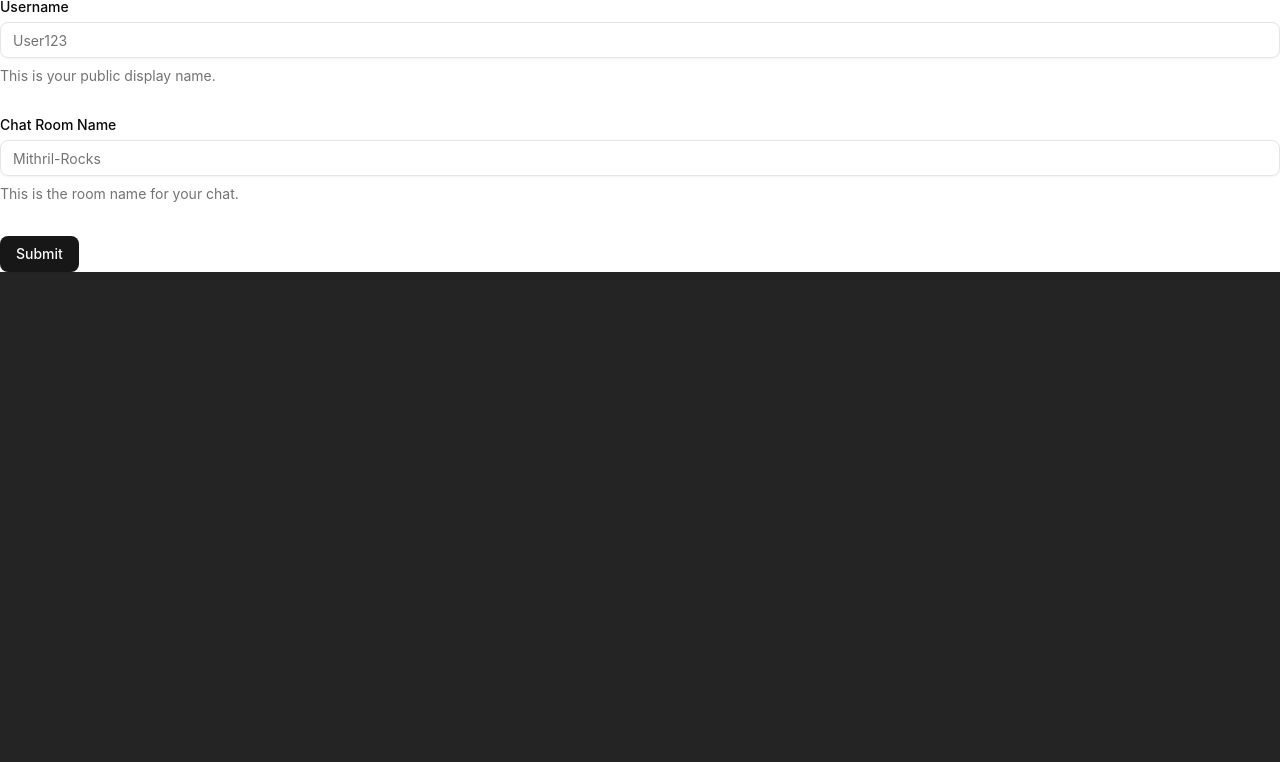
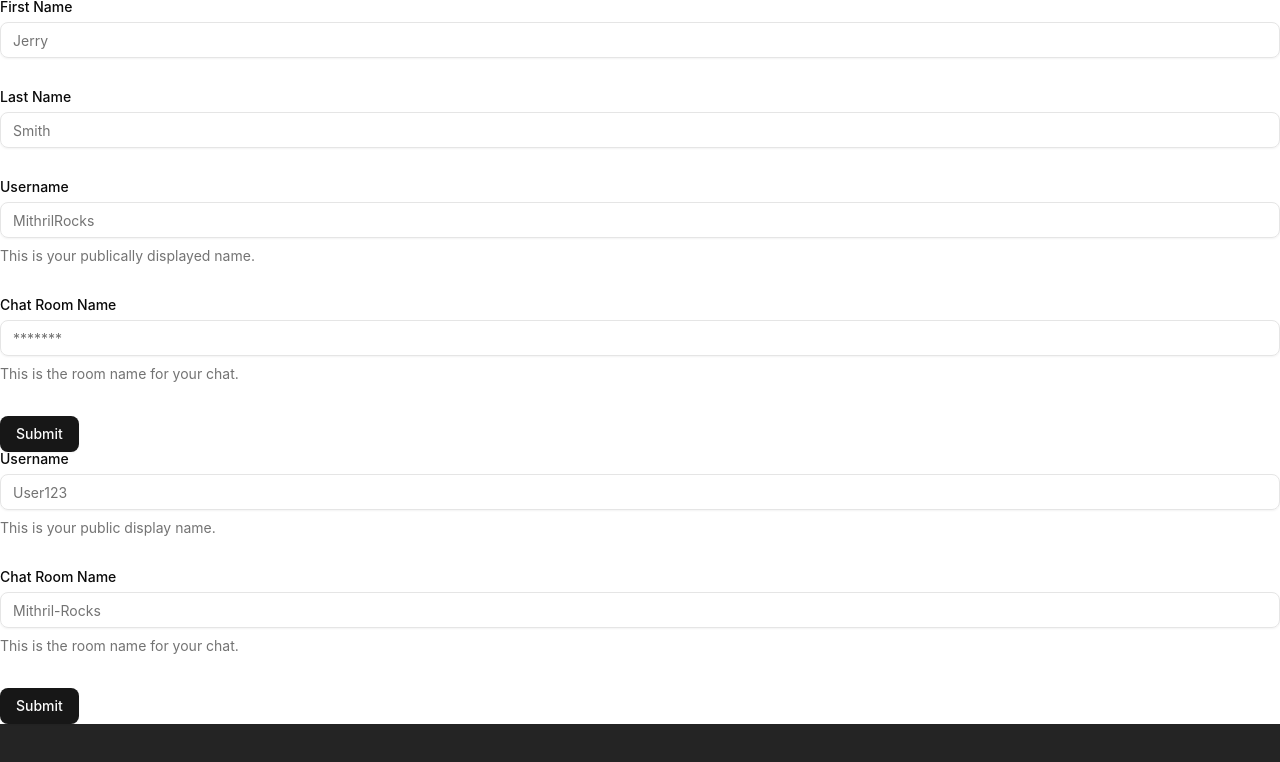
Before and after one commit to SobczakL/ai-groupchat, a React (Vite) app in the folder client/: page / in a window 1280 px wide. Shown: the top 762 px of the page. Built offline with nearby package versions, Linux system fonts and the light colour scheme; no server answers.

Commit message:
signup page

```diff
--- /dev/null
+++ b/client/src/components/login/signup.tsx
@@ -0,0 +1,134 @@
+import { Button } from "@/components/ui/button"
+import {
+    Form,
+    FormControl,
+    FormDescription,
+    FormField,
+    FormItem,
+    FormLabel,
+    FormMessage,
+} from "@/components/ui/form"
+import { Input } from "@/components/ui/input"
+import { z } from "zod";
+import { zodResolver } from "@hookform/resolvers/zod";
+import { useForm } from "react-hook-form";
+
+const formSchema = z.object({
+    firstName: z.string(),
+    lastName: z.string(),
+    userName: z.string(),
+    password: z.string()
+        .min(8, "Password must be at least 8 characters long")
+        .regex(/[A-Z]/, "Password must contain at least one uppercase letter")
+        .regex(/[a-z]/, "Password must contain at least one lowercase letter")
+        .regex(/[0-9]/, "Password must contain at least one number")
+        .regex(/[^A-Za-z0-9]/, "Password must contain at least one special character")
+})
+
+type FormValues = z.infer<typeof formSchema>;
+
+interface SignUpOptionsProps {
+    handleNewUser: (values: FormValues) => void;
+}
+
+export default function SignUpOptions({ handleNewUser }: SignUpOptionsProps) {
+
+    const form = useForm<z.infer<typeof formSchema>>({
+        resolver: zodResolver(formSchema),
+        defaultValues: {
+            firstName: "",
+            lastName: "",
+            userName: "",
+            password: ""
+        }
+    })
+
+    const handleSubmit = (values: FormValues) => {
+        handleNewUser(values)
+    }
+
+    return (
+        <Form {...form}>
+            <form onSubmit={form.handleSubmit(handleSubmit)} className="space-y-8">
+                <FormField
+                    control={form.control}
+                    name="firstName"
+                    render={({ field }) => (
+                        <FormItem>
+                            <FormLabel>First Name</FormLabel>
+                            <FormControl>
+                                <Input
+                                    placeholder="Jerry"
+                                    {...field}
+                                    onChange={field.onChange}
+                                    value={field.value || ''}
+                                    onBlur={field.onBlur}
+                                />
+                            </FormControl>
+                            <FormMessage />
+                        </FormItem>
+                    )}
+                />
+                <FormField
+                    control={form.control}
+                    name="lastName"
+                    render={({ field }) => (
+                        <FormItem>
+                            <FormLabel>Last Name</FormLabel>
+                            <Input
+                                placeholder="Smith"
+                                {...field}
+                                onChange={field.onChange}
+                                value={field.value || ''}
+                                onBlur={field.onBlur}
+                            />
+                            <FormMessage />
+                        </FormItem>
+                    )}
+                />
+                <FormField
+                    control={form.control}
+                    name="userName"
+                    render={({ field }) => (
+                        <FormItem>
+                            <FormLabel>Username</FormLabel>
+                            <Input
+                                placeholder="MithrilRocks"
+                                {...field}
+                                onChange={field.onChange}
+                                value={field.value || ''}
+                                onBlur={field.onBlur}
+                            />
+                            <FormDescription>
+                                This is your publically displayed name.
+                            </FormDescription>
+                            <FormMessage />
+                        </FormItem>
+                    )}
+                />
+                <FormField
+                    control={form.control}
+                    name="password"
+                    render={({ field }) => (
+                        <FormItem>
+                            <FormLabel>Chat Room Name</FormLabel>
+                            <Input
+                                type="password"
+                                placeholder="*******"
+                                {...field}
+                                onChange={field.onChange}
+                                value={field.value || ''}
+                                onBlur={field.onBlur}
+                            />
+                            <FormDescription>
+                                This is the room name for your chat.
+                            </FormDescription>
+                            <FormMessage />
+                        </FormItem>
+                    )}
+                />
+                <Button type="submit">Submit</Button>
+            </form>
+        </Form>
+    )
+}
--- a/client/src/views/login/Login.tsx
+++ b/client/src/views/login/Login.tsx
@@ -1,12 +1,11 @@
 //NOTE:
 //Demo User Flow
-//
 
-import { useState, useRef } from "react"
-import UserCountOptions from "@/components/userOptions/UserCountOptions"
+import SignUpOptions from "@/components/login/signup"
 import UserDetailsOptions from "@/components/userOptions/UserDetailsOptions"
 import { useUsers } from "@/hooks/useUsers"
 import localStorageHandler from "@/lib/utils"
+import { useNavigate } from "react-router-dom"
 
 export default function Login() {
     const {
@@ -18,6 +17,7 @@ export default function Login() {
         isAddingUser,
         addUserError
     } = useUsers()
+    const navigate = useNavigate()
 
     const handleNewUser = async (newUser: User) => {
         try {
@@ -35,6 +35,9 @@ export default function Login() {
 
     return (
         <div>
+            <SignUpOptions
+
+            />
             <UserDetailsOptions
                 handleNewUser={handleNewUser}
             />
```
